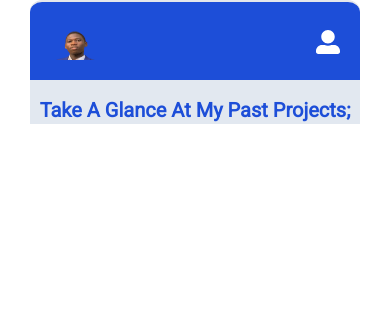
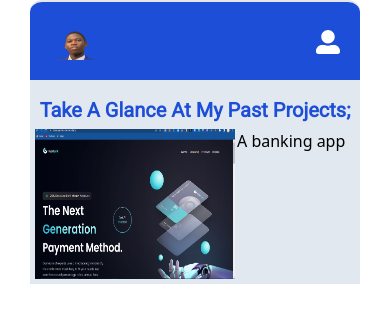
Before and after one commit to Joel0007tech/web-dev-portfolio, a React (Vite) app: page /skills in a window 390 px wide. Shown: the top 322 px of the page. Built offline with nearby package versions, Linux system fonts and the light colour scheme.

Commit message:
portfolio update

```diff
--- a/src/Components/Home.jsx
+++ b/src/Components/Home.jsx
@@ -3,6 +3,12 @@ import image from "../assets/FB_IMG_1632361671640__2_-removebg-preview.png"
 import { Link} from "react-router-dom"
 import { link, homeText, navTexts } from '../constants'
 import {FaUserAlt} from "react-icons/fa"
+// import {
+//   TbBrandWhatsapp,
+//   TbBrandLinkedin,
+//   TbBrandTwitter,
+//   TbBrandInstagram,
+// } from "react-icons/tb";
 
 const Home = () => {
   const [open, setOpen] = useState(false);
@@ -60,18 +66,19 @@ const Home = () => {
           </div>
         )}
         </div>
-    <div className='w-[1850px] sm:w-[330px]  h-[820px] sm:h-[650px] bg-slate-200 flex space-x-4 sm:flex
+    <div className='w-[1850px] sm:w-[330px]  h-[820px] sm:h-full bg-slate-200 flex space-x-4 sm:flex
      sm:flex-col justify-center m-auto pb-9 sm:overflow-hidden'>
   <img src={image} alt="my image" className='h-[750px] sm:h-[150px] sm:w-[210px] sm:m-auto'/>
 <div className='flex flex-col pt-56 gap-5 sm:pt-2'>
-  <h3 className='text-7xl font-bold leading-normal relative right-20 sm:text-3xl sm:font-bold sm:left-4' style={Font}>{homeText.first}</h3>
-    <h2 className='text-7xl font-bold leading-normal relative right-20 sm:text-3xl sm:right-3 sm:text-center' style={Font}>{homeText.second}</h2>
+  <h3 className='text-7xl font-bold leading-normal relative right-20 sm:text-3xl sm:font-bold sm:left-4 sm:top-8' style={Font}>{homeText.first}</h3>
+    <h2 className='text-7xl font-bold leading-normal relative right-20 sm:text-3xl sm:right-3 sm:text-center sm:top-8' style={Font}>{homeText.second}</h2>
     <a href='https://github.com/Joel0007tech' className='font-semibold w-[350px] sm:w-[200px]
      p-7 bg-blue-700 text-white mt-10 mb-2 text-4xl sm:text-lg sm:m-auto sm:p-3
      hover:text-blue-700 hover:bg-slate-400 border-[3px]
-      rounded-xl sm:rounded-md text-center relative right-14 sm:relative sm:right-3' style={Font}>
+      rounded-xl sm:rounded-md text-center relative right-14 sm:relative sm:right-3 sm:top-10' style={Font}>
       {link.firstText}</a>
   </div>
+
 </div>
 </div>
     </>
--- a/src/Components/Skills.jsx
+++ b/src/Components/Skills.jsx
@@ -7,7 +7,8 @@ import ace from "../assets/ace project.png"
 import hoobank from "../assets/hoobank project.png"
 import architecture from "../assets/architecture project.png"
 import counter from "../assets/counter app.png";
-import ctmaid from "../assets/ctmaid project.png"
+import ctmaid from "../assets/ctmaid project.png";
+import "./style.css"
 
 const Skills = () => {
   const [open, setOpen] = useState(false);
@@ -66,7 +67,18 @@ const Skills = () => {
         <h3 className="text-blue-700 font-bold text-3xl pt-4 text-center sm:text-xl" style={Font}>
           Take A Glance At My Past Projects;
         </h3>
-
+<div className='hide'>
+<div className='mobile-items'>
+<div className='first__mobile-items'>
+<img
+        className="w-[200px] h-[150px] hover:shadow-sm"
+        src={hoobank}
+        alt="placeholder"
+      />
+      <p>A banking app</p>
+</div>
+</div>
+  </div>
         <div className="flex flex-col p-20 gap-14 items-center sm:hidden 2xl:block">
           <div className="relative w-[600px] h-[450px] right-40
            transition duration-500 ease-in-out transform hover:-translate-y-1 hover:scale-110">
--- /dev/null
+++ b/src/Components/style.css
@@ -0,0 +1,20 @@
+@media screen and (max-width:428px){
+    .hide h3{
+        color: blue;
+    }
+    .mobile-items{
+        display: flex;
+        flex-direction: column;
+        justify-content: center;
+        padding: 5px ;
+    }
+    .first__mobile-items{
+        display: flex;
+        gap: 2px;
+    }
+}
+@media screen and (min-width:428px) {
+    .hide{
+        display: none;
+    }
+}
```
